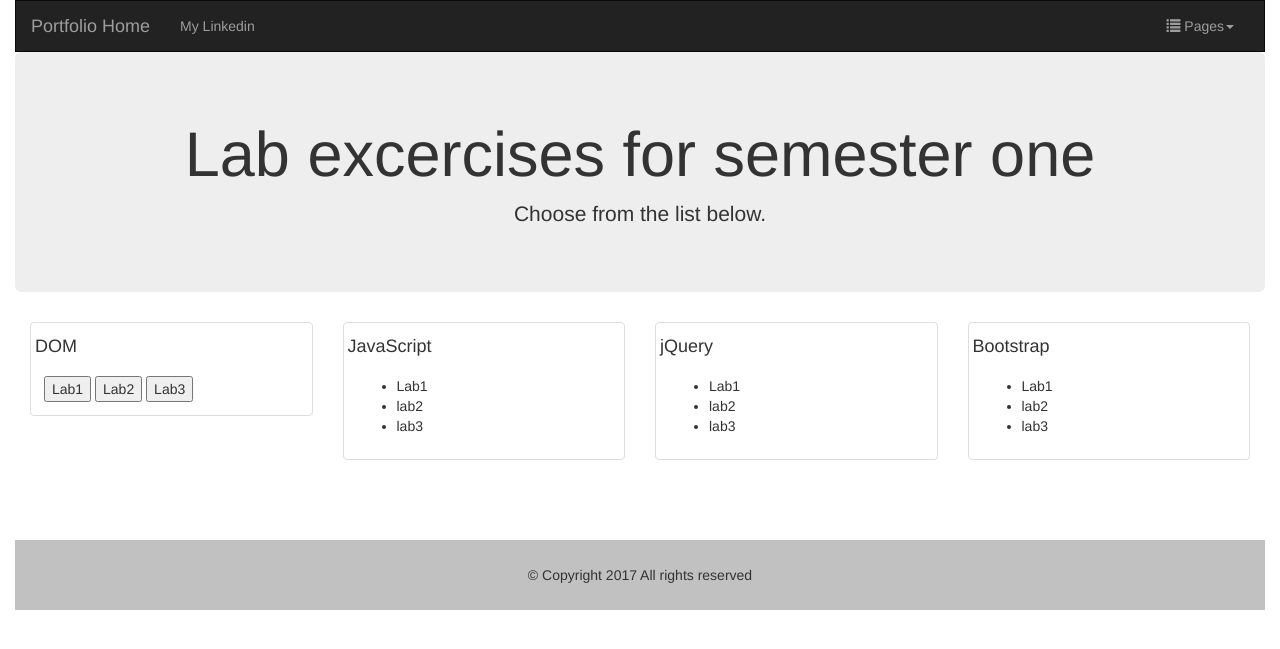
After one commit to SuperTedCode/CoursePortfolio, a PHP site: page /labSem1/labExSem1.php in a window 1280 px wide. The commit adds this page. Shown: the top 649 px of the page. Run offline with PHP 8.4, Linux system fonts and the light colour scheme.

Commit message:
Header HTML updated links to portfolio home and webPro1 as /Git-Re.../xxx as can be called outside its directory---webPro1 addeed link to new labExSem1.php---New folder LabSem1 and files---myJS updated with function for DOMlabs1--function calls added in labSem1.php

```diff
--- a/includes/header.html
+++ b/includes/header.html
@@ -17,7 +17,7 @@
   <div class="container-fluid">
     <div class="navbar-header">
       <button type="button" class="navbar-toggle collapsed" data-toggle="collapse" data-target="#myNavbar"  aria-expanded="false"><span class="sr-only">Toggle navigation</span><span class="icon-bar"></span><span class="icon-bar"></span><span class="icon-bar"></span></button>
-      <a class="navbar-brand" href="index.php">Portfolio Home</a>
+      <a class="navbar-brand" href="/Git-Repository-Proj/index.php">Portfolio Home</a>
     </div>
 
     <!-- Collect the nav links, linkedin and pages content for toggling -->
@@ -28,7 +28,7 @@
       <ul class="nav navbar-nav navbar-right">
         <li class="dropdown"><a href="#" class="dropdown-toggle" data-toggle="dropdown" role="button" aria-haspopup="true" aria-expanded="false"><span class="glyphicon glyphicon-list"></span> Pages<span class="caret"></span></a>
           <ul class="dropdown-menu">
-            <li><a href="webPro1.php">Introduction to Web Programming</a></li>
+            <li><a href="/Git-Repository-Proj/webPro1.php">Introduction to Web Programming</a></li>
             <li><a href="appDev1.php">Cross Platform Mobile Application Development</a></li>
             <li><a href="netTec1.php">System and Network Technologies</a></li>
             <li role="separator" class="divider"></li>
--- a/js/myJS.js
+++ b/js/myJS.js
@@ -0,0 +1,31 @@
+//Function for DOM Lab 1
+function f1()
+			{
+				var x = document.getElementById("main");
+				var y = document.getElementsByTagName("P");
+				var z = document.getElementsByClassName("ex");
+				document.getElementById("demo").innerHTML ='TEST: '
+				+ x.innerHTML
+				+ ' '
+				+ y[0].innerHTML
+				+ ' '
+				+ y[1].innerHTML
+				+ ' '
+				+ y[2].innerHTML
+				+ ' '
+				+ z[0].innerHTML;
+			};
+
+ function funcDom1(file) {
+ 	var xhr = new XMLHttpRequest();
+	xhr.open('GET','labsHTML/'+file+'.html',true);
+	xhr.send(null);
+	console.log("funcDom1");
+
+	xhr.onload = function() {
+		var el = document.getElementById("labSem1Content");
+		console.log(xhr.responseText);
+		el.innerHTML = xhr.responseText;
+	}
+
+ };
--- /dev/null
+++ b/labSem1/labExSem1.php
@@ -0,0 +1,75 @@
+<?php
+$page_title = 'Lab Excercises for Semester One';
+include ('../includes/header.html');
+?>
+
+<div class="jumbotron">
+  <div class="container text-center">
+    <h1>Lab excercises for semester one</h1>
+    <p>Choose from the list below.</p>
+  </div>
+</div>
+
+<div class="container-fluid">
+<div class="row">
+
+    <div class="col-sm-3">
+    <div class="thumbnail">
+      <h4>DOM</h4>
+      <div class="caption">
+      	<button onclick="funcDom1('dom1')">Lab1</button>
+      	<button onclick="funcDom2">Lab2</button>
+      	<button onclick="funcDom3">Lab3</button>
+      </div>
+    </div>
+    </div>
+
+    <div class="col-sm-3">
+    <div class="thumbnail">
+      <h4>JavaScript</h4>
+      <div class="caption">
+      	<ul>
+      		<li>Lab1</li>
+      		<li>lab2</li>
+      		<li>lab3</li>
+      	</ul>
+      </div>
+    </div>
+    </div>
+
+    <div class="col-sm-3">
+    <div class="thumbnail">
+      <h4>jQuery</h4>
+      <div class="caption">
+      	<ul>
+      		<li>Lab1</li>
+      		<li>lab2</li>
+      		<li>lab3</li>
+      	</ul>
+      </div>
+    </div>
+    </div>
+
+    <div class="col-sm-3">
+    <div class="thumbnail">
+      <h4>Bootstrap</h4>
+      <div class="caption">
+      	<ul>
+      		<li>Lab1</li>
+      		<li>lab2</li>
+      		<li>lab3</li>
+      	</ul>
+      </div>
+    </div>
+    </div>
+
+</div>
+</div>
+
+<div id="labSem1Content"  class="container-fluid">
+</div>
+
+<?php
+$page_title = 'Lab Excercises for Semester One';
+include ('../includes/footer.html');
+?>
--- a/webPro1.php
+++ b/webPro1.php
@@ -15,7 +15,7 @@ include ('includes/header.html');
 <div class="row">
     <div class="col-sm-4">
     <div class="thumbnail">
-      <a href="#"><h4>Lab exercises</h4></a>
+      <a href="labSem1/labExSem1.php"><h4>Lab exercises</h4></a>
       <div class="caption">
       	<p>Before we started working on assigments and projects we had some lab excercises to first introduce the class to web programming. This included labs in <b><em>HTML, CSS, DOM, JavaScript, jQuery and Bootstrap.</em></b> Some of these labs I have included here. Each lab has a pdf outlining the excercise. Feel free to view each file in a source code editor like "Notepap++" to view the code created to complete each lab.</p>
       </div>
```
Also changed, not shown: labSem1/labsHTML/DOM1.html (added, +9 -0 lines), 1 other file.
